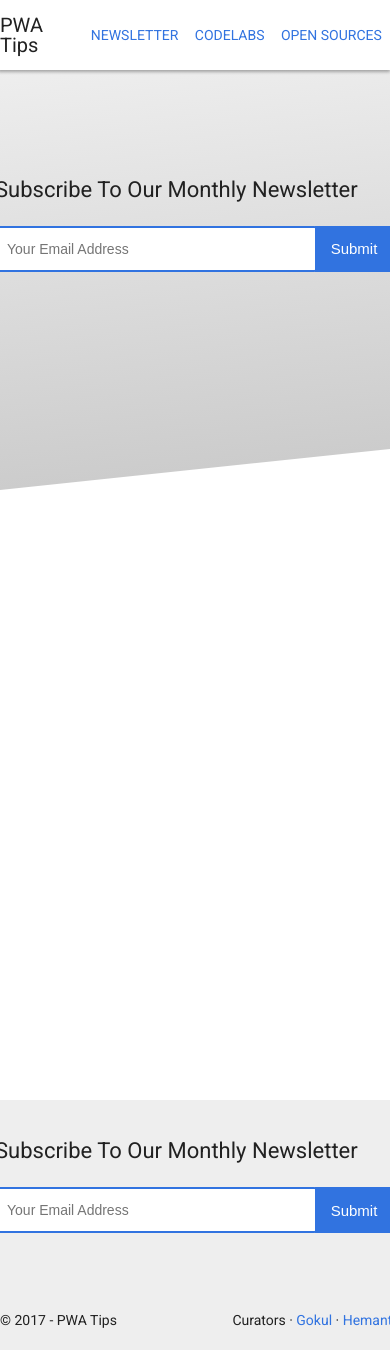
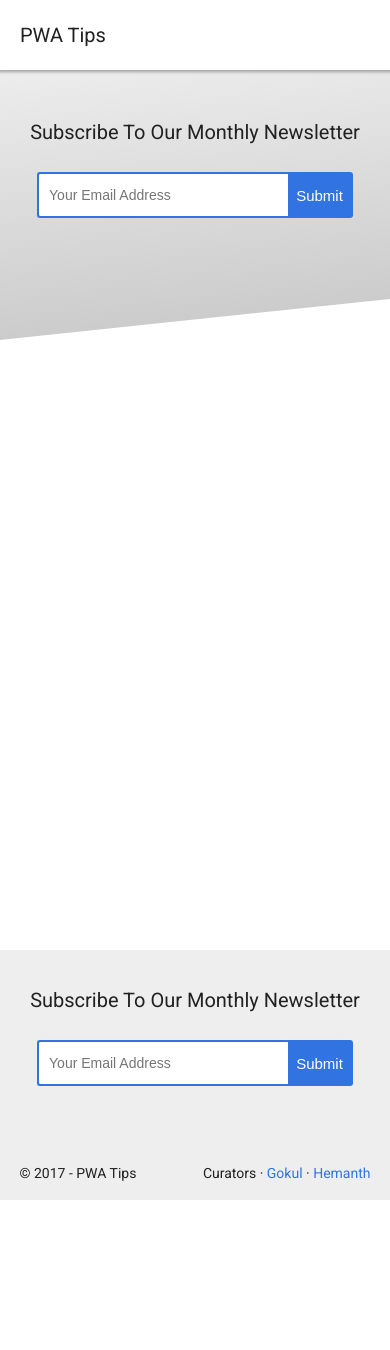
Before and after one commit to code-kotis/pwa-tips, a Jekyll site: the page built from index.html, in a window 390 px wide and 1350 px high. Built offline with Jekyll 4.4.1, drawn with Linux system fonts in a browser that asks for light colours.

Commit message:
Updated for mobile

```diff
--- a/css/base.css
+++ b/css/base.css
@@ -29,7 +29,7 @@ header {
   z-index: 2;
 }
 
-header .menu {
+.menu {
   width: 320px;
   display: flex;
   align-items: center;
@@ -141,3 +141,48 @@ footer {
   justify-content: space-between;
   margin: 0 auto;
 }
+
+
+@media all and (max-width: 480px) {
+  .newsletter,
+  .footer__content,
+  .newsletter form {
+    width: 90%;
+  }
+
+  header {
+    justify-content: space-between;
+    padding-left: 20px;
+  }
+
+  .header__section {
+    height: 280px;
+    margin-top: 60px;
+  }
+
+  .newsletter {
+    margin-top: -30px;
+  }
+
+  .newsletter form {
+    margin: 30px auto;
+  }
+
+  .newsletter h3 {
+    font-size: 20px;
+    text-align: center;
+  }
+
+  .footer__newsletter .newsletter {
+    margin-bottom: 50px;
+  }
+
+  /*TODO: fix for menu in mobile */
+  .menu {
+    display: none;
+  }
+
+  .menu li {
+    margin-bottom: 20px;
+  }
+}
```
